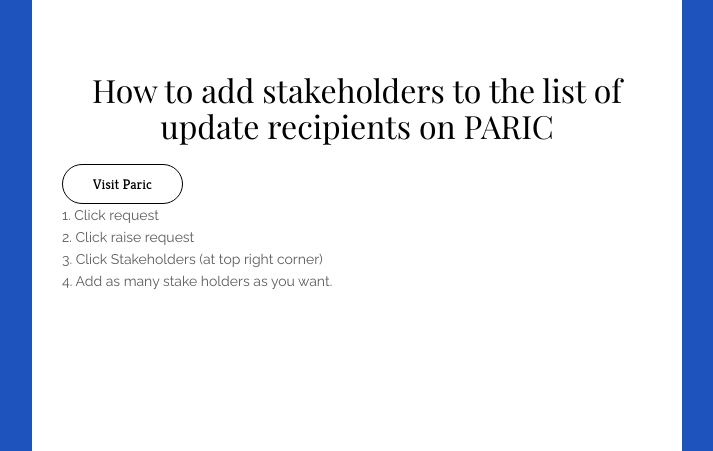
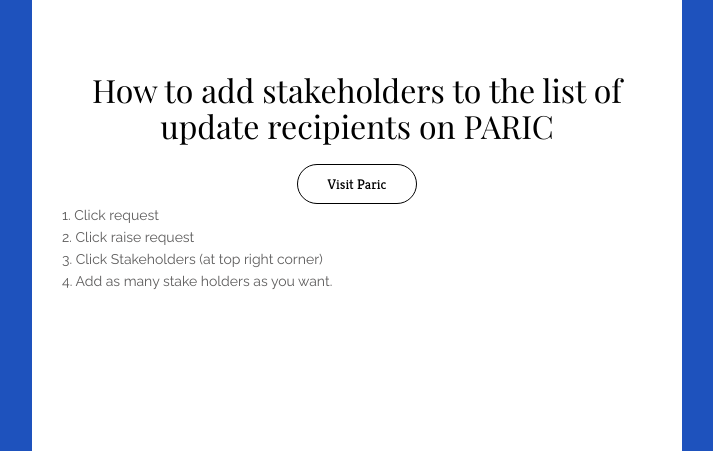
Before and after one commit to alphiechado/ipNXNewsletter, a plain HTML site: page Index.html.html in a window 1280 px wide. Shown: the part 1624-2075 px from the top of the page, without its empty margins (283-996 px from the left). Drawn offline with nearby package versions, Linux system fonts and the light colour scheme; a web font is replaced by a local one.

Commit message:
Add files via upload

```diff
--- a/Index.html.html
+++ b/Index.html.html
@@ -288,7 +288,7 @@
 													<td class="h2-center"style="color:#000000; font-family:'Playfair Display', Times, 'Times New Roman', serif; font-size:32px; line-height:36px; text-align:center; padding-bottom:20px;"><div mc:edit="text_32">How to add stakeholders to the list of update recipients on PARIC</div></td>
 												</tr>
 												<tr>
-													<td align="left">
+													<td align="center">
 														<table border="0" cellspacing="0" cellpadding="0">
 															<tr>
 																<td class="text-button3"style="color:#000000; font-family:'Kreon', 'Times New Roman', Georgia, serif; font-size:14px; line-height:18px; text-align:center; border:1px solid #000000; padding:10px 30px; border-radius:20px;"><div mc:edit="text_34"><a href="http://paric.ipnxnigeria.net/Account/Login?ReturnUrl=%2F" target="_blank" class="link"style="color:#000001; text-decoration:none;"><span class="link"style="color:#000001; text-decoration:none;">Visit Paric</span></a></div></td>
```
